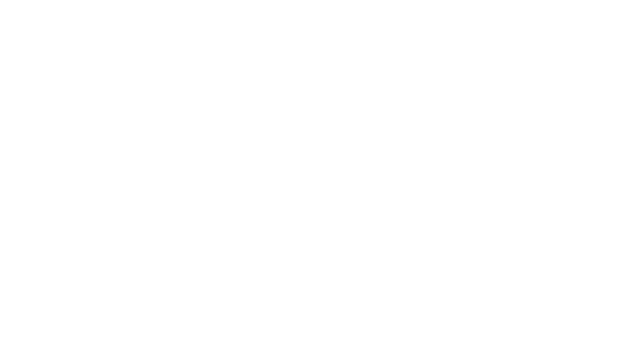
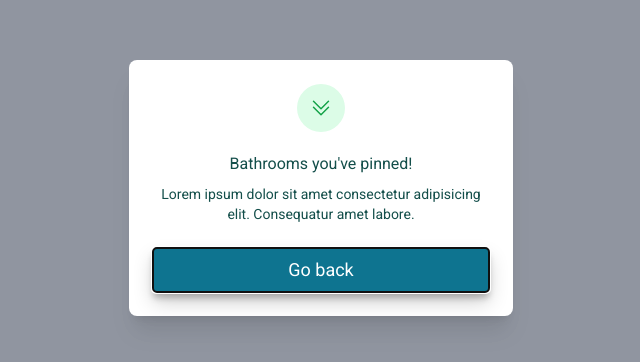
Before and after one commit to hopeVaughn/p2p, a React (Vite) app in the folder apps/client/: page / in a window 1280 px wide. Shown: the part 212-574 px from the top of the page, without its empty margins (319-959 px from the left). Built offline with nearby package versions, Linux system fonts and the light colour scheme.

Commit message:
add modal

```diff
--- a/apps/client/src/App.tsx
+++ b/apps/client/src/App.tsx
@@ -6,6 +6,7 @@ import Search from "./Pages/Protected_Routes/Search";
 import MobileNavbar from "./Global_Components/UserNavbar";
 import FormRowSelect from "./Global_Components/FormRowSelect";
 import Profile from "./Pages/Protected_Routes/Profile";
+import Modal from "./Global_Components/Modal";
 function App() {
 
   return (
@@ -18,6 +19,7 @@ function App() {
       {/* <Register /> */}
       {/* <Search /> */}
       {/* <Profile /> */}
+      <Modal />
     </>
   );
 }
--- /dev/null
+++ b/apps/client/src/Global_Components/Modal.tsx
@@ -0,0 +1,66 @@
+import { Fragment, useState } from 'react';
+import { Dialog, Transition } from '@headlessui/react';
+import { ChevronDoubleDownIcon } from '@heroicons/react/24/outline';
+import Button from './Buttons';
+
+const Modal: React.FC = () => {
+  const [open, setOpen] = useState<boolean>(true);
+
+  return (
+    <Transition.Root show={open} as={Fragment}>
+      <Dialog as="div" className="relative z-10" onClose={() => setOpen(false)}>
+        <Transition.Child
+          as={Fragment}
+          enter="ease-out duration-300"
+          enterFrom="opacity-0"
+          enterTo="opacity-100"
+          leave="ease-in duration-200"
+          leaveFrom="opacity-100"
+          leaveTo="opacity-0"
+        >
+          <div className="fixed inset-0 bg-gray-500 bg-opacity-75 transition-opacity" />
+        </Transition.Child>
+
+        <div className="fixed inset-0 z-10 overflow-y-auto">
+          <section className="flex min-h-full items-end justify-center p-4 text-center sm:items-center sm:p-0">
+            <Transition.Child
+              as={Fragment}
+              enter="ease-out duration-300"
+              enterFrom="opacity-0 translate-y-4 sm:translate-y-0 sm:scale-95"
+              enterTo="opacity-100 translate-y-0 sm:scale-100"
+              leave="ease-in duration-200"
+              leaveFrom="opacity-100 translate-y-0 sm:scale-100"
+              leaveTo="opacity-0 translate-y-4 sm:translate-y-0 sm:scale-95"
+            >
+              <Dialog.Panel className="relative transform overflow-hidden rounded-lg bg-white px-4 pb-4 pt-5 text-left shadow-xl transition-all sm:my-8 sm:w-full sm:max-w-sm sm:p-6">
+                <div>
+                  <div className="mx-auto flex h-12 w-12 items-center justify-center rounded-full bg-green-100">
+                    <ChevronDoubleDownIcon className="h-6 w-6 text-green-600" aria-hidden="true" />
+                  </div>
+                  <div className="mt-3 text-center sm:mt-5">
+                    <Dialog.Title as="h3" className="text-base font-light leading-6 text-teal-900">
+                      Bathrooms you've pinned!
+                    </Dialog.Title>
+                    <p className="mt-2 text-sm text-teal-900">
+                      Lorem ipsum dolor sit amet consectetur adipisicing elit. Consequatur amet labore.
+                    </p>
+                  </div>
+                </div>
+                <div className="mt-5 sm:mt-6">
+                  <Button
+                    type="button"
+                    btnText="Go back"
+                    className="w-full"
+                    onClick={() => setOpen(false)}
+                  />
+                </div>
+              </Dialog.Panel>
+            </Transition.Child>
+          </section>
+        </div>
+      </Dialog>
+    </Transition.Root>
+  );
+};
+
+export default Modal;
--- a/apps/client/src/Pages/Protected_Routes/Profile.tsx
+++ b/apps/client/src/Pages/Protected_Routes/Profile.tsx
@@ -29,8 +29,9 @@ const Profile: React.FC = () => {
             name='confirmPassword'
             type='password'
           />
-          <Button btnText='Update' className='mt-4 mx-auto' />
+          <Button btnText='Update' className='w-full mt-4 mx-auto ' />
         </form>
+        <Button btnText='View All Your Pinned Bathrooms' className='w-full mt-12 mx-auto ' />
       </section>
       <footer className="w-full z-10">
         <UserNavbar />
```
